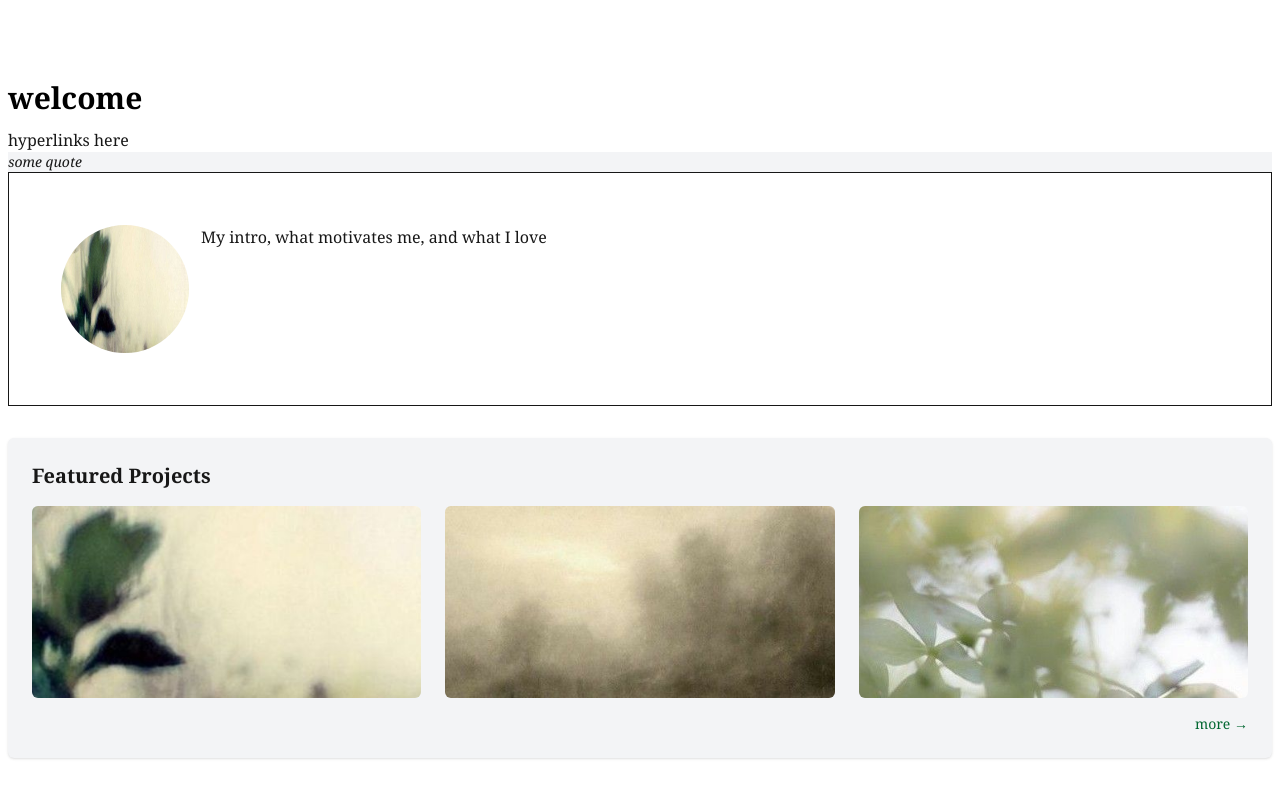
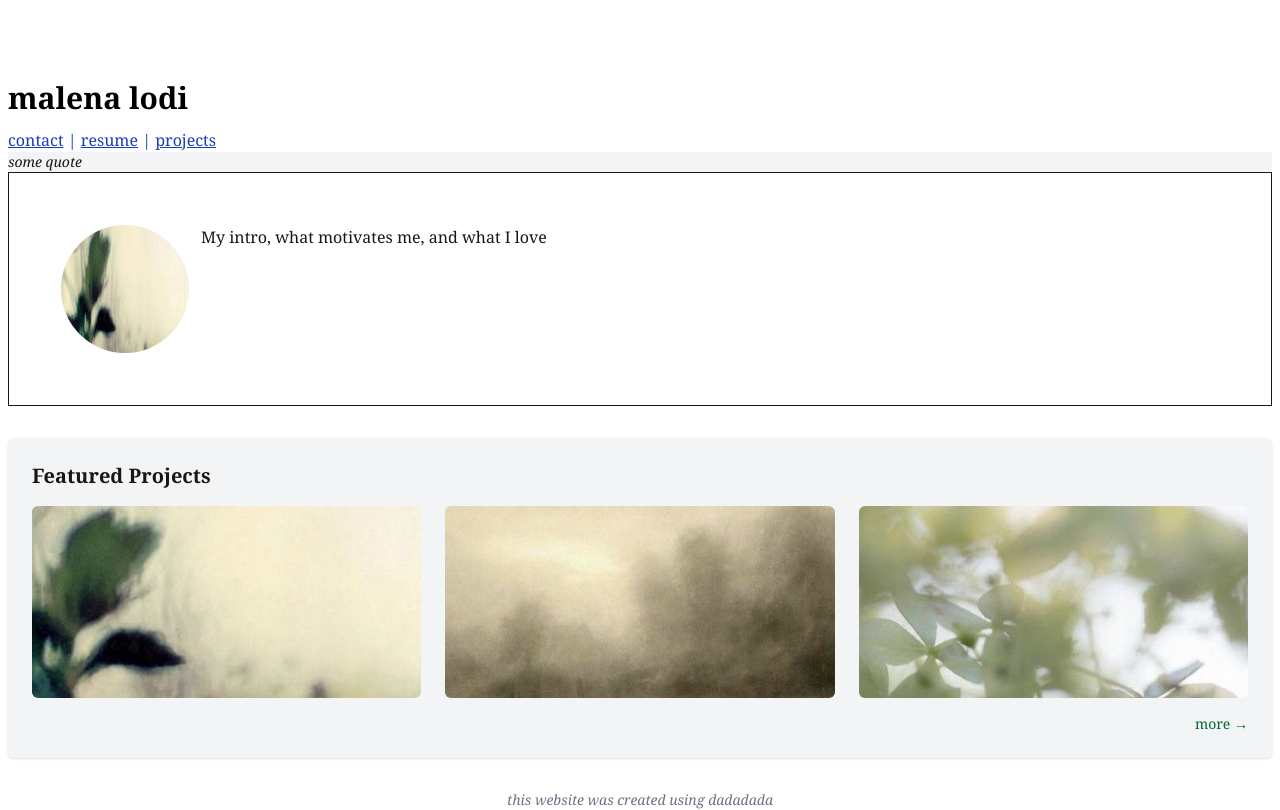
Before and after one commit to malena-3/malena-lodi, a Next.js app in the folder my-website/: page / in a window 1280 px wide. Built offline with nearby package versions, Linux system fonts and the light colour scheme.

Commit message:
adding hyperlink pgs

```diff
--- /dev/null
+++ b/my-website/src/app/contact/page.js
@@ -0,0 +1,15 @@
+import Image from "next/image";
+
+export default function Home() {
+  return (
+    <main className="min-h-screen font-serif pl-2 pr-2">
+        <section className="bg-gray-100 p-6 mt-8 rounded-md shadow">
+
+        </section>
+
+
+
+
+    </main>
+  );
+}
--- a/my-website/src/app/page.js
+++ b/my-website/src/app/page.js
@@ -5,8 +5,10 @@ export default function Home() {
     <main className="min-h-screen font-serif pl-2 pr-2">
       {/* HEADER CONTENT */}
       <header className="text-left pt-20">
-        <h1 className="pb-3 text-black text-3xl font-bold ">welcome</h1>
-        <p>hyperlinks here</p>
+        <h1 className="pb-3 text-black text-3xl font-bold ">malena lodi</h1>
+        <div className="text-blue-800">
+          <p><a href="/contact" className="underline">contact</a> | <a href="/resume" className="underline">resume</a> | <a href="/projects" className="underline">projects</a></p>
+        </div>
       </header>
       <div className="bg-gray-100">
         <p className="text-sm italic">some quote</p>
@@ -77,8 +79,12 @@ export default function Home() {
 
 
 
+
       {/* FOOTER CONTENT */}
        {/* info about website */}
+       <footer className="mt-8 text-sm italic text-gray-500 text-center">
+          <p>this website was created using dadadada</p>
+       </footer>
 
 
 
--- a/my-website/src/app/projects/page.js
+++ b/my-website/src/app/projects/page.js
@@ -11,10 +11,17 @@ export default function Home() {
       <div className="bg-gray-100">
         <p className="text-sm italic">some quote</p>
       </div>
+      <div className="flex justify-end mt-4">
+        <a href="/" className="text-sm text-green-800 hover:underline">
+        home →
+        </a>
+      </div>
 
       {/* project section */}
       <section className="bg-gray-100 p-6 mt-8 rounded-md shadow">
+
         <h2 className="text-xl font-bold mb-4">Featured Projects</h2>
+
 
         <div className="grid grid-cols-1 sm:grid-cols-2 md:grid-cols-3 gap-6">
           {[1, 2, 3, 4, 5, 6, 7, 8, 9].map((num) => (
@@ -54,13 +61,6 @@ export default function Home() {
           ))}
         </div>
 
-
-
-      <div className="flex justify-end mt-4">
-        <a href="/" className="text-sm text-green-800 hover:underline">
-        home →
-        </a>
-      </div>
 </section>
 
 
--- /dev/null
+++ b/my-website/src/app/resume/page.js
@@ -0,0 +1,22 @@
+import Image from "next/image";
+
+export default function Home() {
+  return (
+    <main className="min-h-screen font-serif pl-2 pr-2">
+        <section className="bg-gray">
+            <Image
+                src="/header1.jpeg"
+                alt="malena's resume"
+                width="20"
+                height="10"
+
+            />
+
+        </section>
+
+
+
+
+    </main>
+  );
+}
```
